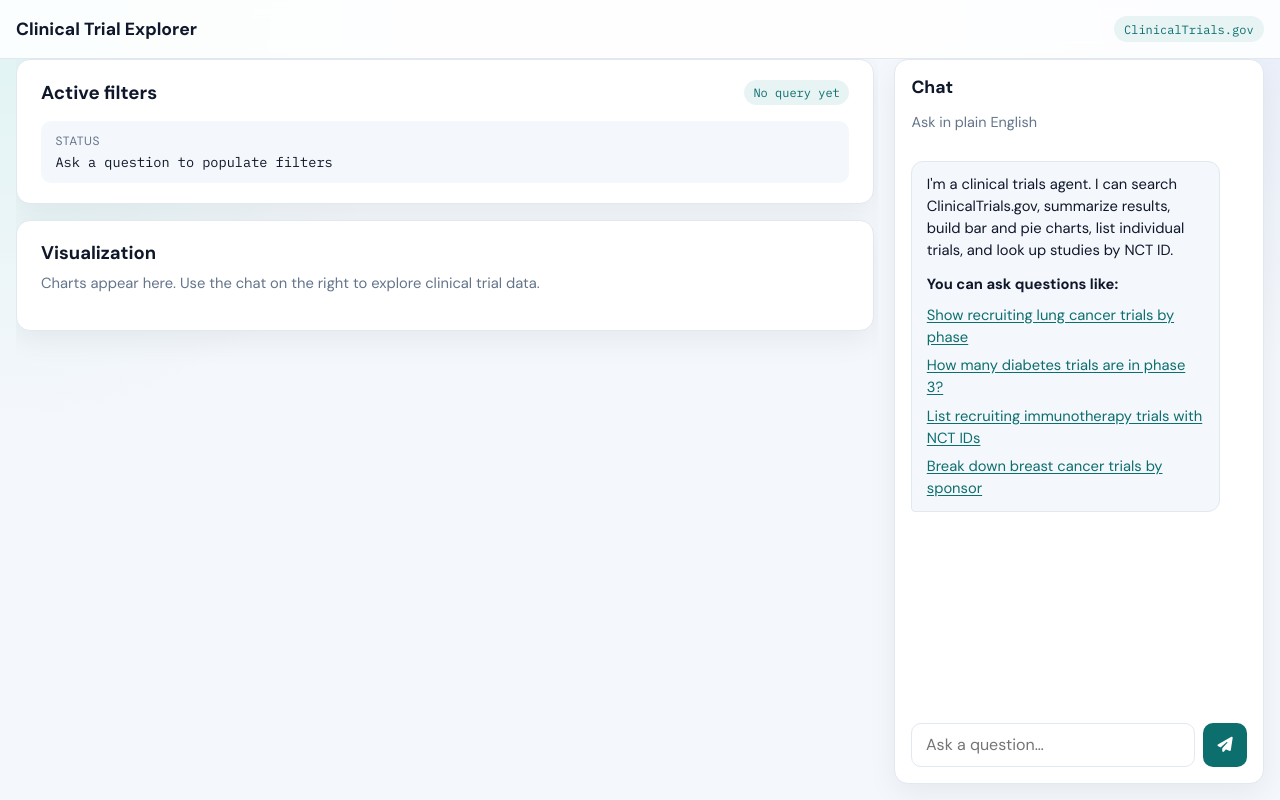
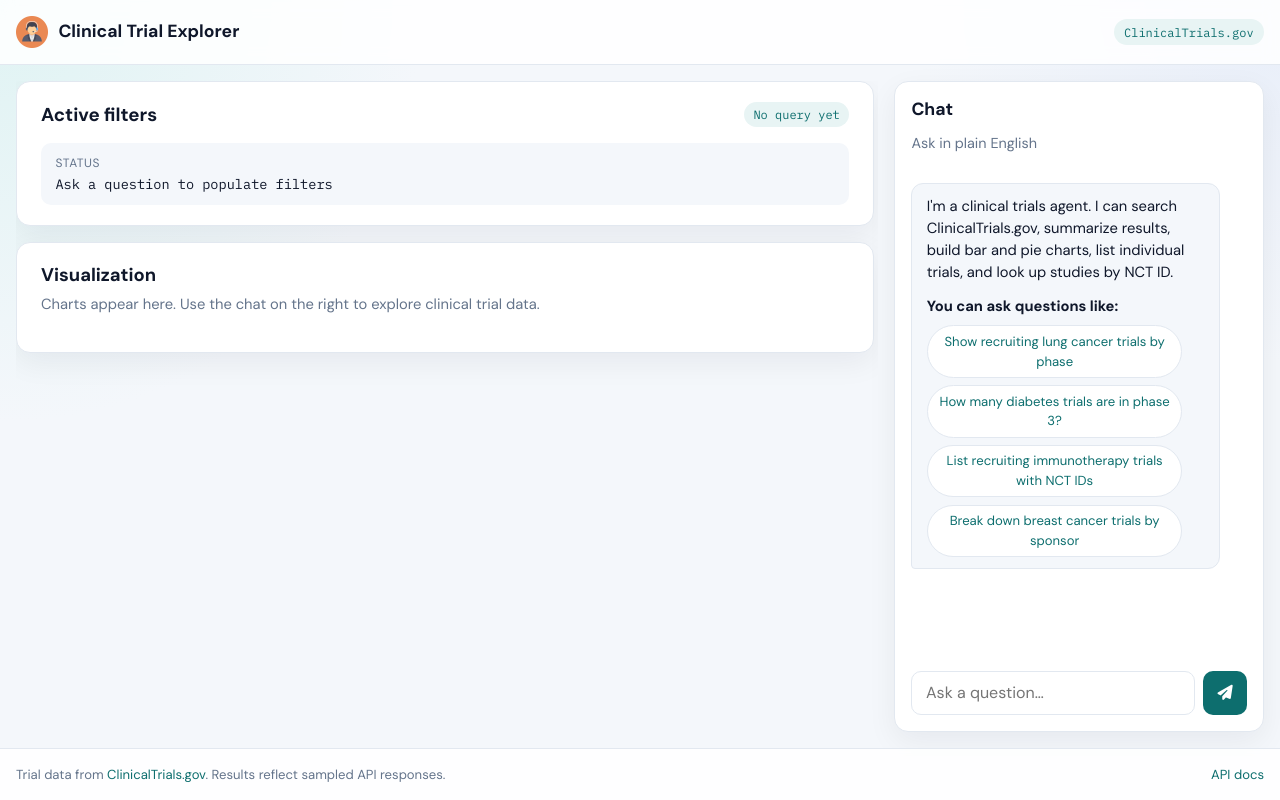
Before and after one commit to VageeshHegde/clinical-trial-visualization-agent, a FastAPI app: page / in a window 1280 px wide. Run offline with FastAPI, Linux system fonts and the light colour scheme.

Commit message:
Update README.md with live demo and API documentation links. Enhance validation for clinical trial questions in QueryRequest schema and add off-topic question handling. Improve chat UI with loading indicators and error formatting. Refactor footer and header for better layout and branding. Add new clinical question validation module.

```diff
--- a/static/css/app.css
+++ b/static/css/app.css
@@ -58,10 +58,30 @@ a {
 }
 
 .brand {
+  display: inline-flex;
+  align-items: center;
+  gap: 0.65rem;
+  line-height: 1;
   font-weight: 700;
   font-size: 1.1rem;
   text-decoration: none;
   color: var(--text);
+}
+
+.brand span {
+  display: flex;
+  align-items: center;
+  min-height: 32px;
+  line-height: 1.2;
+}
+
+.brand-logo {
+  display: block;
+  width: 32px;
+  height: 32px;
+  border-radius: 8px;
+  object-fit: contain;
+  flex-shrink: 0;
 }
 
 .badge {
@@ -330,9 +350,44 @@ main {
 
 .site-footer {
   border-top: 1px solid var(--border);
-  padding: 1.25rem 0 2rem;
+  background: rgba(255, 255, 255, 0.85);
+  backdrop-filter: blur(8px);
+  flex-shrink: 0;
   color: var(--muted);
-  font-size: 0.9rem;
+  font-size: 0.82rem;
+}
+
+.footer-inner {
+  display: flex;
+  align-items: center;
+  justify-content: space-between;
+  gap: 1rem;
+  padding: 0.75rem 0;
+}
+
+.footer-text {
+  margin: 0;
+  line-height: 1.45;
+}
+
+.footer-text a,
+.footer-links a {
+  color: var(--primary);
+  text-decoration: none;
+}
+
+.footer-text a:hover,
+.footer-links a:hover {
+  color: var(--primary-hover);
+  text-decoration: underline;
+  text-underline-offset: 2px;
+}
+
+.footer-links {
+  display: flex;
+  align-items: center;
+  gap: 1rem;
+  flex-shrink: 0;
 }
 
 .site-footer p {
@@ -380,7 +435,7 @@ main {
 .app-main {
   flex: 1;
   min-height: 0;
-  padding: 0 1rem 1rem;
+  padding: 1rem;
 }
 
 .workspace {
@@ -485,29 +540,7 @@ main {
 }
 
 .welcome-examples {
-  margin: 0;
-  padding: 0;
-  list-style: none;
-  display: flex;
-  flex-direction: column;
-  gap: 0.4rem;
-}
-
-.welcome-example {
-  border: none;
-  background: none;
-  padding: 0;
-  font: inherit;
-  font-size: 0.92rem;
-  color: var(--primary);
-  text-align: left;
-  cursor: pointer;
-  text-decoration: underline;
-  text-underline-offset: 2px;
-}
-
-.welcome-example:hover {
-  color: var(--primary-hover);
+  margin-top: 0.35rem;
 }
 
 .message-error .message-bubble {
@@ -517,8 +550,15 @@ main {
 }
 
 .message-loading .message-bubble {
+  display: inline-flex;
+  align-items: center;
+  gap: 0.55rem;
   color: var(--muted);
-  font-style: italic;
+}
+
+.message-loading .message-bubble .fa-spinner {
+  font-size: 0.9rem;
+  flex-shrink: 0;
 }
 
 .follow-up-list {
@@ -622,4 +662,9 @@ main {
   .card {
     padding: 1rem;
   }
+
+  .footer-inner {
+    flex-direction: column;
+    align-items: flex-start;
+  }
 }
--- a/static/js/chat.js
+++ b/static/js/chat.js
@@ -14,6 +14,21 @@ function formatMetaValue(value) {
   if (value === null || value === undefined) return "—";
   if (typeof value === "object") return JSON.stringify(value);
   return String(value);
+}
+
+function formatApiError(payload) {
+  const detail = payload?.detail;
+  if (typeof detail === "string") return detail;
+  if (Array.isArray(detail)) {
+    return detail
+      .map((item) => {
+        if (typeof item === "string") return item;
+        const message = item?.msg || "Invalid request.";
+        return message.replace(/^Value error,\s*/i, "");
+      })
+      .join(" ");
+  }
+  return "Request failed.";
 }
 
 function updateFiltersPanel(result) {
@@ -75,6 +90,9 @@ function updateVisualizationPanel(result) {
 
 window.VisualizationPanel = { updateVisualizationPanel };
 
+const SPINNER_ICON_CLASS = "fa-solid fa-spinner fa-spin";
+const SEND_ICON_CLASS = "fa-solid fa-paper-plane";
+
 document.addEventListener("DOMContentLoaded", () => {
   const chatForm = document.getElementById("chat-form");
   const chatInput = document.getElementById("chat-input");
@@ -84,20 +102,18 @@ document.addEventListener("DOMContentLoaded", () => {
 
   if (!chatForm || !chatInput || !chatMessages) return;
 
-  document.querySelectorAll(".welcome-example").forEach((button) => {
-    button.addEventListener("click", () => {
-      chatInput.value = button.textContent.trim();
-      chatInput.focus();
-    });
+  chatMessages.addEventListener("click", (event) => {
+    const chip = event.target.closest(".follow-up-chip");
+    if (!chip) return;
+    chatInput.value = chip.textContent.trim();
+    chatInput.focus();
   });
 
   function setLoading(isLoading) {
     submitBtn.disabled = isLoading;
     chatInput.disabled = isLoading;
     if (submitIcon) {
-      submitIcon.className = isLoading
-        ? "fa-solid fa-spinner fa-spin"
-        : "fa-solid fa-paper-plane";
+      submitIcon.className = isLoading ? SPINNER_ICON_CLASS : SEND_ICON_CLASS;
     }
   }
 
@@ -105,6 +121,20 @@ document.addEventListener("DOMContentLoaded", () => {
     const wrapper = document.createElement("div");
     wrapper.className = `message message-${role} ${extraClass}`.trim();
     wrapper.innerHTML = `<div class="message-bubble">${escapeHtml(text)}</div>`;
+    chatMessages.appendChild(wrapper);
+    chatMessages.scrollTop = chatMessages.scrollHeight;
+    return wrapper;
+  }
+
+  function appendLoadingMessage(text = "Searching ClinicalTrials.gov…") {
+    const wrapper = document.createElement("div");
+    wrapper.className = "message message-assistant message-loading";
+    wrapper.innerHTML = `
+      <div class="message-bubble">
+        <i class="${SPINNER_ICON_CLASS}" aria-hidden="true"></i>
+        <span>${escapeHtml(text)}</span>
+      </div>
+    `;
     chatMessages.appendChild(wrapper);
     chatMessages.scrollTop = chatMessages.scrollHeight;
     return wrapper;
@@ -123,10 +153,6 @@ document.addEventListener("DOMContentLoaded", () => {
       chip.type = "button";
       chip.className = "follow-up-chip";
       chip.textContent = question;
-      chip.addEventListener("click", () => {
-        chatInput.value = question;
-        chatInput.focus();
-      });
       list.appendChild(chip);
     });
 
@@ -144,7 +170,7 @@ document.addEventListener("DOMContentLoaded", () => {
     chatInput.value = "";
     setLoading(true);
 
-    const thinking = appendMessage("assistant", "Searching ClinicalTrials.gov…", "message-loading");
+    const thinking = appendLoadingMessage();
 
     try {
       const response = await fetch("/api/query", {
@@ -157,8 +183,7 @@ document.addEventListener("DOMContentLoaded", () => {
       thinking.remove();
 
       if (!response.ok) {
-        const detail = payload?.detail || "Request failed.";
-        appendMessage("assistant", detail, "message-error");
+        appendMessage("assistant", formatApiError(payload), "message-error");
         return;
       }
 
--- a/templates/base.html
+++ b/templates/base.html
@@ -4,6 +4,7 @@
     <meta charset="utf-8" />
     <meta name="viewport" content="width=device-width, initial-scale=1" />
     <title>{% block title %}Clinical Trial Explorer{% endblock %}</title>
+    <link rel="icon" href="{{ url_for('static', path='img/Agent.png') }}" type="image/png" />
     <link rel="preconnect" href="https://fonts.googleapis.com" />
     <link rel="preconnect" href="https://fonts.gstatic.com" crossorigin />
     <link
@@ -24,13 +25,34 @@
   <body class="app-body">
     <header class="site-header">
       <div class="header-inner workspace-header">
-        <a class="brand" href="/">Clinical Trial Explorer</a>
+        <a class="brand" href="/">
+          <img
+            class="brand-logo"
+            src="{{ url_for('static', path='img/Agent.png') }}"
+            alt=""
+            width="32"
+            height="32"
+          />
+          <span>Clinical Trial Explorer</span>
+        </a>
         <span class="badge">ClinicalTrials.gov</span>
       </div>
     </header>
     <main class="app-main">
       {% block content %}{% endblock %}
     </main>
+    <footer class="site-footer">
+      <div class="footer-inner workspace-header">
+        <p class="footer-text">
+          Trial data from
+          <a href="https://clinicaltrials.gov/" target="_blank" rel="noopener">ClinicalTrials.gov</a>.
+          Results reflect sampled API responses.
+        </p>
+        <nav class="footer-links" aria-label="Footer">
+          <a href="/docs">API docs</a>
+        </nav>
+      </div>
+    </footer>
     {% block scripts %}{% endblock %}
   </body>
 </html>
--- a/templates/index.html
+++ b/templates/index.html
@@ -68,28 +68,20 @@
             build bar and pie charts, list individual trials, and look up studies by NCT ID.
           </p>
           <p><strong>You can ask questions like:</strong></p>
-          <ul class="welcome-examples">
-            <li>
-              <button type="button" class="welcome-example">
+          <div class="follow-up-list welcome-examples">
+            <button type="button" class="follow-up-chip">
               Show recruiting lung cancer trials by phase
             </button>
-            </li>
-            <li>
-              <button type="button" class="welcome-example">
+            <button type="button" class="follow-up-chip">
               How many diabetes trials are in phase 3?
             </button>
-            </li>
-            <li>
-              <button type="button" class="welcome-example">
+            <button type="button" class="follow-up-chip">
               List recruiting immunotherapy trials with NCT IDs
             </button>
-            </li>
-            <li>
-              <button type="button" class="welcome-example">
+            <button type="button" class="follow-up-chip">
               Break down breast cancer trials by sponsor
             </button>
-            </li>
-          </ul>
+          </div>
         </div>
       </div>
     </div>
```
Also changed, not shown: app/agent/visualization.py (+8 -0 lines), app/models/schemas.py (+31 -3 lines), app/validation/clinical_question.py (added, +66 -0 lines), README.md, app/validation/__init__.py (added), static/img/Agent.png (added). Lines whose indentation alone changed are shown as unchanged.
